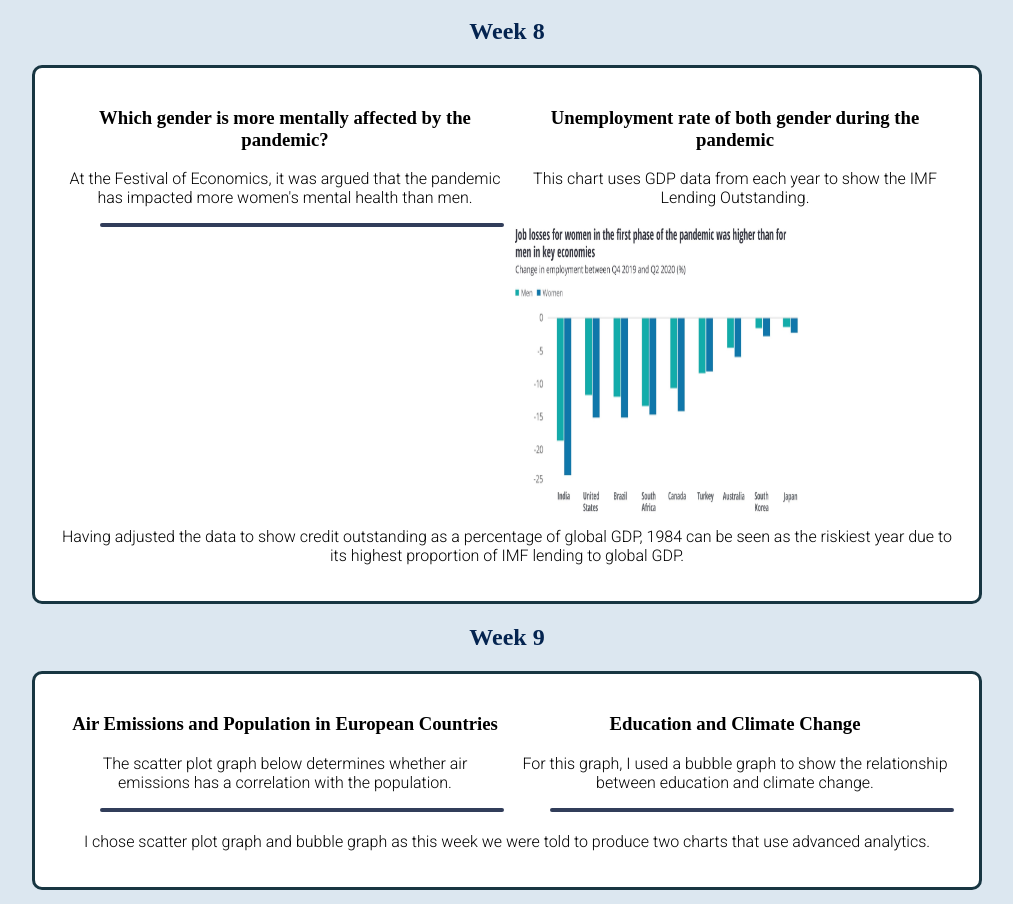
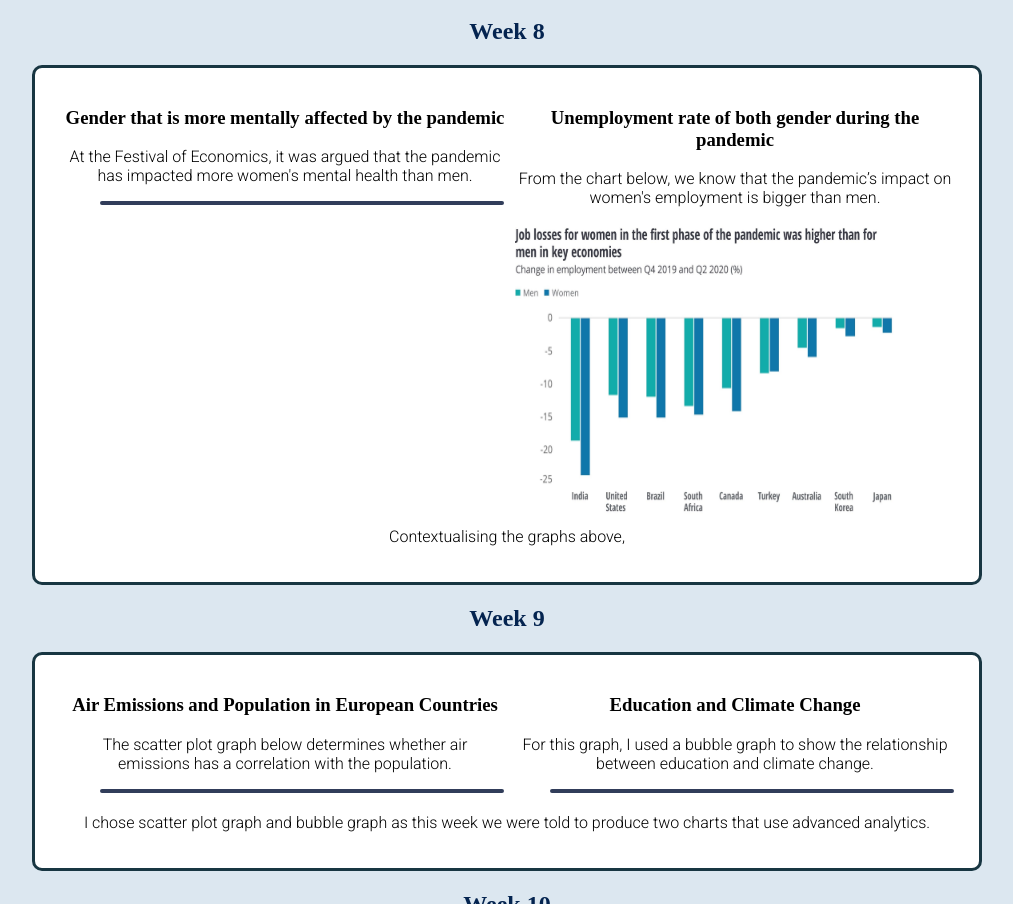
Before and after one commit to karmun2710/karmun2710.github.io, a plain HTML site: page index.html in a window 1280 px wide. Shown: the part 3444-4348 px from the top of the page, without its empty margins (133-1146 px from the left). Drawn offline with Linux system fonts and the light colour scheme; a script that the page names is missing.

Commit message:
Update index.html

```diff
--- a/index.html
+++ b/index.html
@@ -169,17 +169,17 @@
     <div class = "style">
 
         <div class="style1">
-            <h3>Which gender is more mentally affected by the pandemic?</h3>
+            <h3>Gender that is more mentally affected by the pandemic</h3>
             <p>At the Festival of Economics, it was argued that the pandemic has impacted more women's mental health than men. </p>
             <div class="chart" id="Chart22"></div>
         </div>
 
         <div class = "style1">
             <h3>Unemployment rate of both gender during the pandemic</h3>
-            <p>This chart uses GDP data from each year to show the IMF Lending Outstanding.</p>
-            <img src="164912_Figure1.jpg"height="300" width="300">
+            <p>From the chart below, we know that the pandemic’s impact on women's employment is bigger than men.</p>
+            <img src="164912_Figure1.jpg"height="300" width="400">
         </div>
-    <p>Having adjusted the data to show credit outstanding as a percentage of global GDP, 1984 can be seen as the riskiest year due to its highest proportion of IMF lending to global GDP. </p>
+    <p>Contextualising the graphs above, </p>
     </div>
 </div>
 
```
